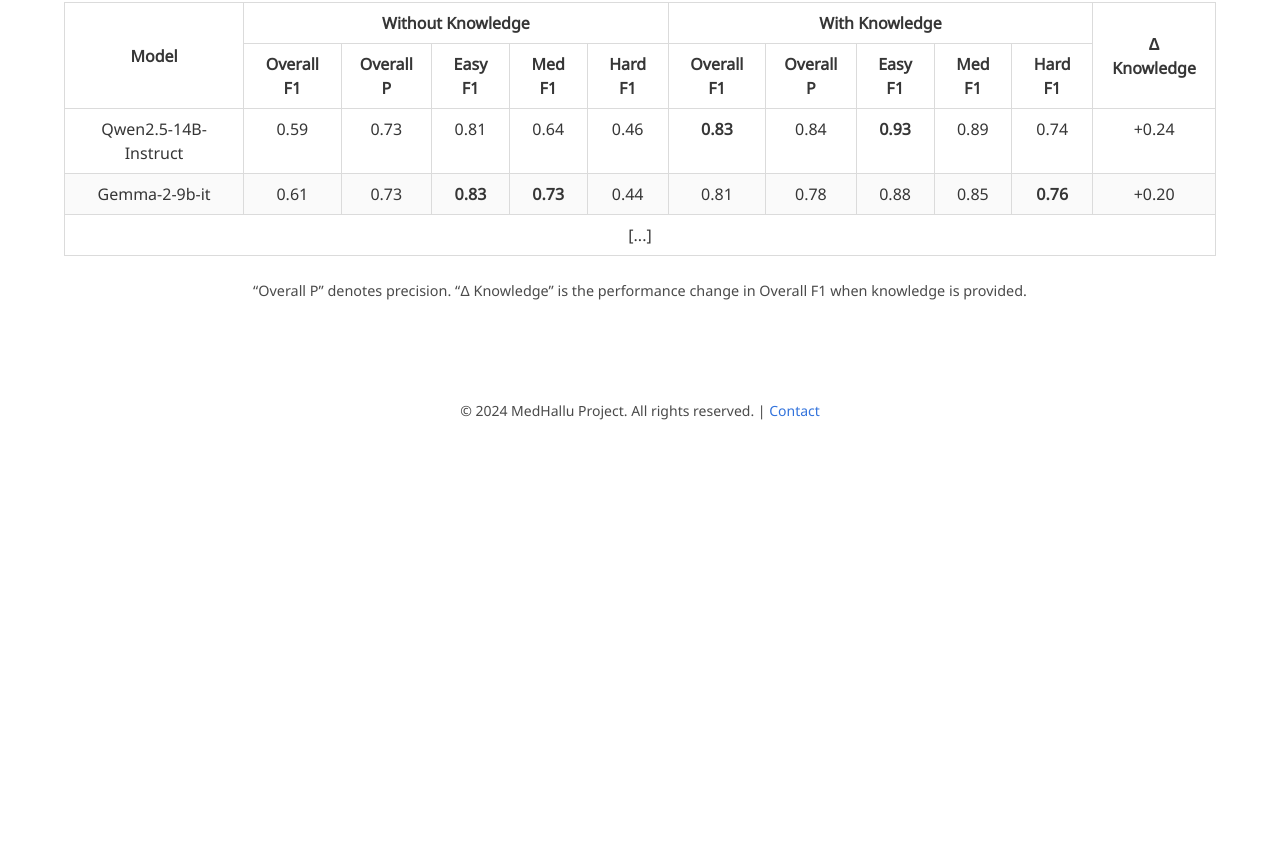
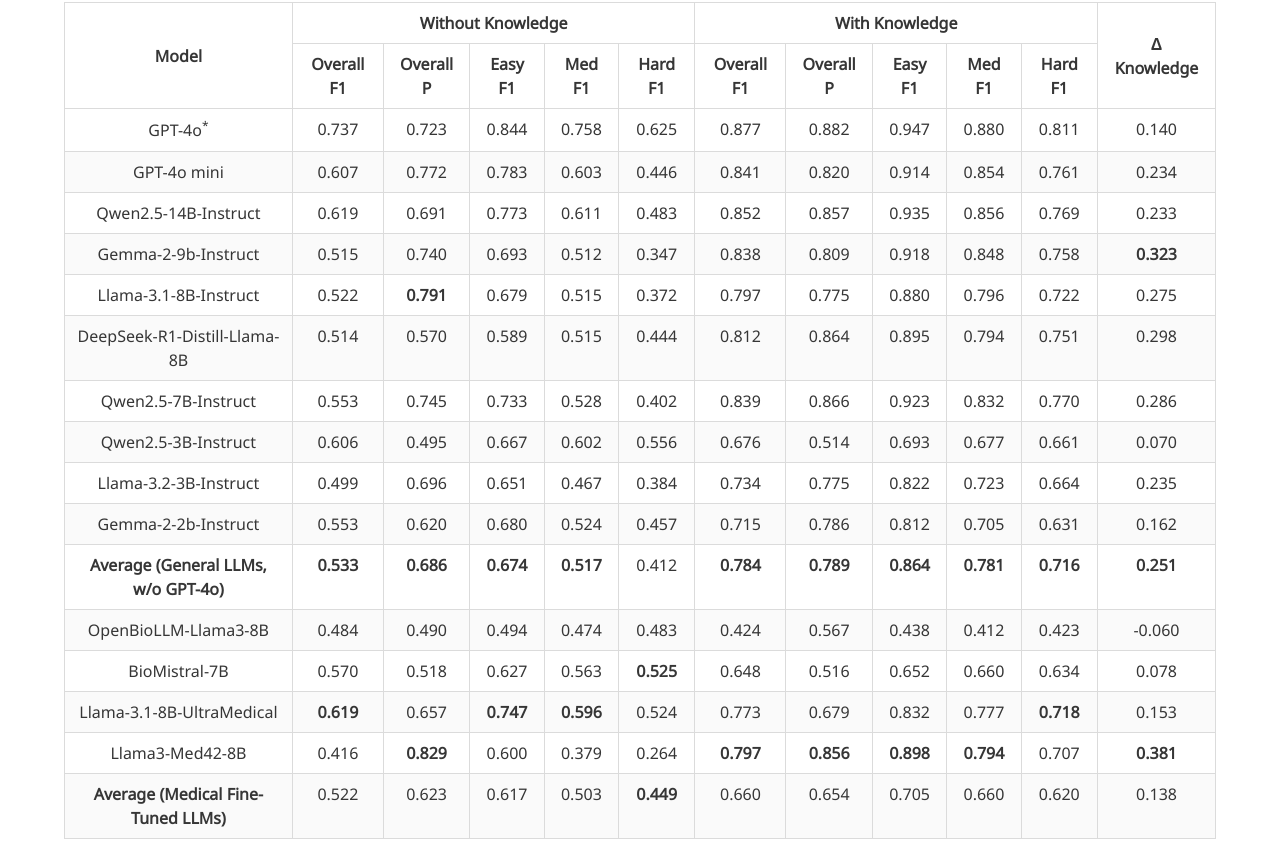
Before and after one commit to MedHallu/MedHallu.github.io, a plain HTML site: page index.html in a window 1280 px wide. Shown: the part 2460-3302 px from the top of the page. Before the commit the page ends 2930 px from the top, so only its background shows below. Drawn offline with nearby package versions, Linux system fonts and the light colour scheme; a web font is replaced by a local one.

Commit message:
Update index.html

```diff
--- a/index.html
+++ b/index.html
@@ -216,22 +216,236 @@
             </tr>
           </thead>
           <tbody>
-            <!-- Example Rows (From the snippet you provided) -->
+  <!-- General LLMs -->
+  <tr>
+    <td>GPT-4o<sup>*</sup></td>
+    <td>0.737</td>
+    <td>0.723</td>
+    <td>0.844</td>
+    <td>0.758</td>
+    <td>0.625</td>
+    <td>0.877</td>
+    <td>0.882</td>
+    <td>0.947</td>
+    <td>0.880</td>
+    <td>0.811</td>
+    <td>0.140</td>
+  </tr>
+  <tr>
+    <td>GPT-4o mini</td>
+    <td>0.607</td>
+    <td>0.772</td>
+    <td>0.783</td>
+    <td>0.603</td>
+    <td>0.446</td>
+    <td>0.841</td>
+    <td>0.820</td>
+    <td>0.914</td>
+    <td>0.854</td>
+    <td>0.761</td>
+    <td>0.234</td>
+  </tr>
   <tr>
     <td>Qwen2.5-14B-Instruct</td>
-              <td>0.59</td><td>0.73</td><td>0.81</td><td>0.64</td><td>0.46</td>
-              <td><b>0.83</b></td><td>0.84</td><td><b>0.93</b></td><td>0.89</td><td>0.74</td>
-              <td>+0.24</td>
+    <td>0.619</td>
+    <td>0.691</td>
+    <td>0.773</td>
+    <td>0.611</td>
+    <td>0.483</td>
+    <td>0.852</td>
+    <td>0.857</td>
+    <td>0.935</td>
+    <td>0.856</td>
+    <td>0.769</td>
+    <td>0.233</td>
   </tr>
   <tr>
-              <td>Gemma-2-9b-it</td>
-              <td>0.61</td><td>0.73</td><td><b>0.83</b></td><td><b>0.73</b></td><td>0.44</td>
-              <td>0.81</td><td>0.78</td><td>0.88</td><td>0.85</td><td><b>0.76</b></td>
-              <td>+0.20</td>
+    <td>Gemma-2-9b-Instruct</td>
+    <td>0.515</td>
+    <td>0.740</td>
+    <td>0.693</td>
+    <td>0.512</td>
+    <td>0.347</td>
+    <td>0.838</td>
+    <td>0.809</td>
+    <td>0.918</td>
+    <td>0.848</td>
+    <td>0.758</td>
+    <td><strong>0.323</strong></td>
   </tr>
-            <!-- Add more rows as needed -->
-            <tr><td colspan="12" style="text-align:center;">[...]</td></tr>
+  <tr>
+    <td>Llama-3.1-8B-Instruct</td>
+    <td>0.522</td>
+    <td><strong>0.791</strong></td>
+    <td>0.679</td>
+    <td>0.515</td>
+    <td>0.372</td>
+    <td>0.797</td>
+    <td>0.775</td>
+    <td>0.880</td>
+    <td>0.796</td>
+    <td>0.722</td>
+    <td>0.275</td>
+  </tr>
+  <tr>
+    <td>DeepSeek-R1-Distill-Llama-8B</td>
+    <td>0.514</td>
+    <td>0.570</td>
+    <td>0.589</td>
+    <td>0.515</td>
+    <td>0.444</td>
+    <td>0.812</td>
+    <td>0.864</td>
+    <td>0.895</td>
+    <td>0.794</td>
+    <td>0.751</td>
+    <td>0.298</td>
+  </tr>
+  <tr>
+    <td>Qwen2.5-7B-Instruct</td>
+    <td>0.553</td>
+    <td>0.745</td>
+    <td>0.733</td>
+    <td>0.528</td>
+    <td>0.402</td>
+    <td>0.839</td>
+    <td>0.866</td>
+    <td>0.923</td>
+    <td>0.832</td>
+    <td>0.770</td>
+    <td>0.286</td>
+  </tr>
+  <tr>
+    <td>Qwen2.5-3B-Instruct</td>
+    <td>0.606</td>
+    <td>0.495</td>
+    <td>0.667</td>
+    <td>0.602</td>
+    <td>0.556</td>
+    <td>0.676</td>
+    <td>0.514</td>
+    <td>0.693</td>
+    <td>0.677</td>
+    <td>0.661</td>
+    <td>0.070</td>
+  </tr>
+  <tr>
+    <td>Llama-3.2-3B-Instruct</td>
+    <td>0.499</td>
+    <td>0.696</td>
+    <td>0.651</td>
+    <td>0.467</td>
+    <td>0.384</td>
+    <td>0.734</td>
+    <td>0.775</td>
+    <td>0.822</td>
+    <td>0.723</td>
+    <td>0.664</td>
+    <td>0.235</td>
+  </tr>
+  <tr>
+    <td>Gemma-2-2b-Instruct</td>
+    <td>0.553</td>
+    <td>0.620</td>
+    <td>0.680</td>
+    <td>0.524</td>
+    <td>0.457</td>
+    <td>0.715</td>
+    <td>0.786</td>
+    <td>0.812</td>
+    <td>0.705</td>
+    <td>0.631</td>
+    <td>0.162</td>
+  </tr>
+  <!-- Average (General LLMs, w/o GPT-4o) -->
+  <tr>
+    <td><strong>Average (General LLMs, w/o GPT-4o)</strong></td>
+    <td><strong>0.533</strong></td>
+    <td><strong>0.686</strong></td>
+    <td><strong>0.674</strong></td>
+    <td><strong>0.517</strong></td>
+    <td>0.412</td>
+    <td><strong>0.784</strong></td>
+    <td><strong>0.789</strong></td>
+    <td><strong>0.864</strong></td>
+    <td><strong>0.781</strong></td>
+    <td><strong>0.716</strong></td>
+    <td><strong>0.251</strong></td>
+  </tr>
+
+  <!-- Medical Fine-Tuned LLMs -->
+  <tr>
+    <td>OpenBioLLM-Llama3-8B</td>
+    <td>0.484</td>
+    <td>0.490</td>
+    <td>0.494</td>
+    <td>0.474</td>
+    <td>0.483</td>
+    <td>0.424</td>
+    <td>0.567</td>
+    <td>0.438</td>
+    <td>0.412</td>
+    <td>0.423</td>
+    <td>-0.060</td>
+  </tr>
+  <tr>
+    <td>BioMistral-7B</td>
+    <td>0.570</td>
+    <td>0.518</td>
+    <td>0.627</td>
+    <td>0.563</td>
+    <td><strong>0.525</strong></td>
+    <td>0.648</td>
+    <td>0.516</td>
+    <td>0.652</td>
+    <td>0.660</td>
+    <td>0.634</td>
+    <td>0.078</td>
+  </tr>
+  <tr>
+    <td>Llama-3.1-8B-UltraMedical</td>
+    <td><strong>0.619</strong></td>
+    <td>0.657</td>
+    <td><strong>0.747</strong></td>
+    <td><strong>0.596</strong></td>
+    <td>0.524</td>
+    <td>0.773</td>
+    <td>0.679</td>
+    <td>0.832</td>
+    <td>0.777</td>
+    <td><strong>0.718</strong></td>
+    <td>0.153</td>
+  </tr>
+  <tr>
+    <td>Llama3-Med42-8B</td>
+    <td>0.416</td>
+    <td><strong>0.829</strong></td>
+    <td>0.600</td>
+    <td>0.379</td>
+    <td>0.264</td>
+    <td><strong>0.797</strong></td>
+    <td><strong>0.856</strong></td>
+    <td><strong>0.898</strong></td>
+    <td><strong>0.794</strong></td>
+    <td>0.707</td>
+    <td><strong>0.381</strong></td>
+  </tr>
+  <tr>
+    <td><strong>Average (Medical Fine-Tuned LLMs)</strong></td>
+    <td>0.522</td>
+    <td>0.623</td>
+    <td>0.617</td>
+    <td>0.503</td>
+    <td><strong>0.449</strong></td>
+    <td>0.660</td>
+    <td>0.654</td>
+    <td>0.705</td>
+    <td>0.660</td>
+    <td>0.620</td>
+    <td>0.138</td>
+  </tr>
 </tbody>
+
         </table>
       </div>
       <p style="margin-top: 1rem; font-size: 0.9em;">
```
Lines whose indentation alone changed are shown as unchanged.
